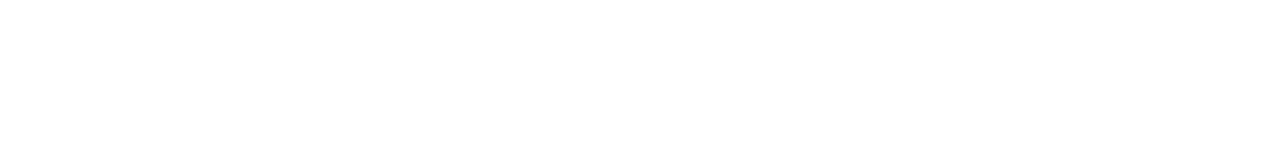
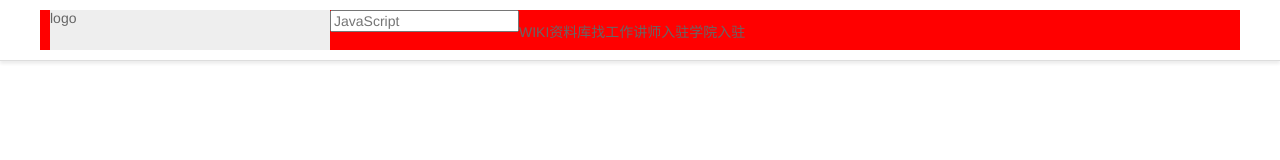
Before and after one commit to ITSBee/CloudyCourse, a website: page index.html in a window 1280 px wide. Drawn offline with nearby package versions, Linux system fonts and the light colour scheme.

Commit message:
add code

```diff
--- /dev/null
+++ b/css/reset.css
@@ -0,0 +1,59 @@
+@charset "utf-8";
+/* reset */
+body {
+	font-family: "PingFangSC-Light","STHeiti Light","helvetica neue","hiragino sans gb",arial,"microsoft yahei ui","microsoft yahei",simsun,sans-serif;
+	font-size: 14px;
+	color: #666;
+}
+ul {
+	padding-left: 0;
+	list-style: none;
+}
+
+a {
+	color: #666;
+	text-decoration: none;
+}
+
+.clearfix:after{
+    content:".";
+    display:block;
+    height:0;
+    clear:both;
+    visibility:hidden
+}
+
+.clearfix{ *zoom:1; }
+
+.container {
+	width: 1180px;
+	margin: 0 auto;
+	padding: 0 10px;
+	background-color: #f00;
+}
+
+/* header */
+.header {
+	height: 40px;
+	padding: 10px 0;
+	border-bottom: 1px solid #ddd;
+	-webkit-box-shadow: 0 3px 3px #eee;
+		 -moz-box-shadow: 0 3px 3px #eee;
+					box-shadow: 0 3px 3px #eee;
+}
+
+.header .container { background-color: #f00; }
+
+.header .container>div {
+	float: left;
+}
+
+.logo	{
+	width: 280px;
+	height: 40px;
+	background: #eee;
+}
+
+.nav ul>li {
+	float: left;
+}
--- a/index.html
+++ b/index.html
@@ -2,9 +2,27 @@
 <html lang="zh">
 <head>
 	<meta charset="UTF-8">
-	<title>Document</title>
+	<meta name="viewport" content="width=device-width, user-scalable=no, initial-scale=1.0, maximum-scale=1.0, minimum-scale=1.0">
+	<link rel="stylesheet" href="node_modules/normalize.css/normalize.css">
+	<link rel="stylesheet" href="css/reset.css">
+	<title>CloudyCourse</title>
 </head>
 <body>
-
+	<div class="header">
+		<div class="container clearfix">
+			<div class="logo">logo</div>
+			<div class="search-bar">
+				<input type="text" placeholder="JavaScript">
+			</div>
+			<div class="nav">
+				<ul>
+					<li><a href="#">WIKI资料库</a></li>
+					<li><a href="#">找工作</a></li>
+					<li><a href="#">讲师入驻</a></li>
+					<li><a href="#">学院入驻</a></li>
+				</ul>
+			</div>
+		</div>
+	</div>
 </body>
 </html>
```
Also changed, not shown: package.json (added, +23 -0 lines), 1 other file.
